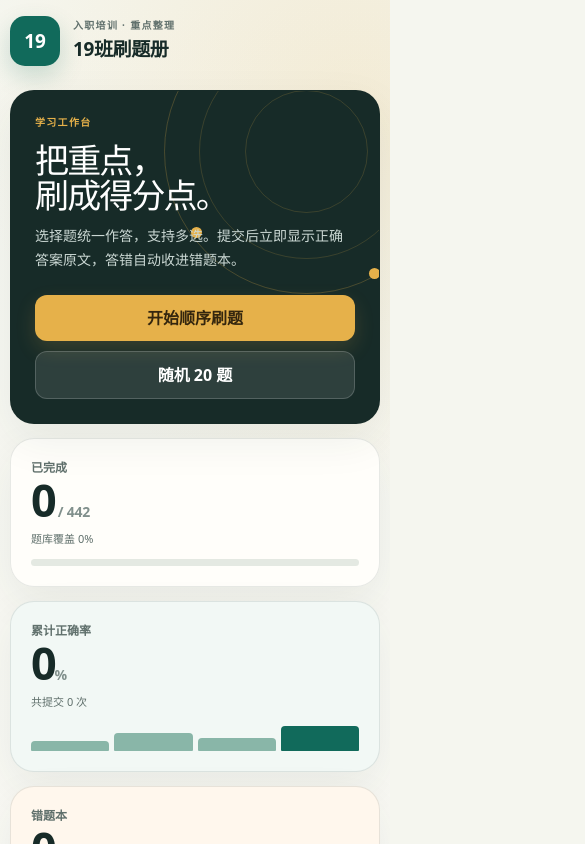
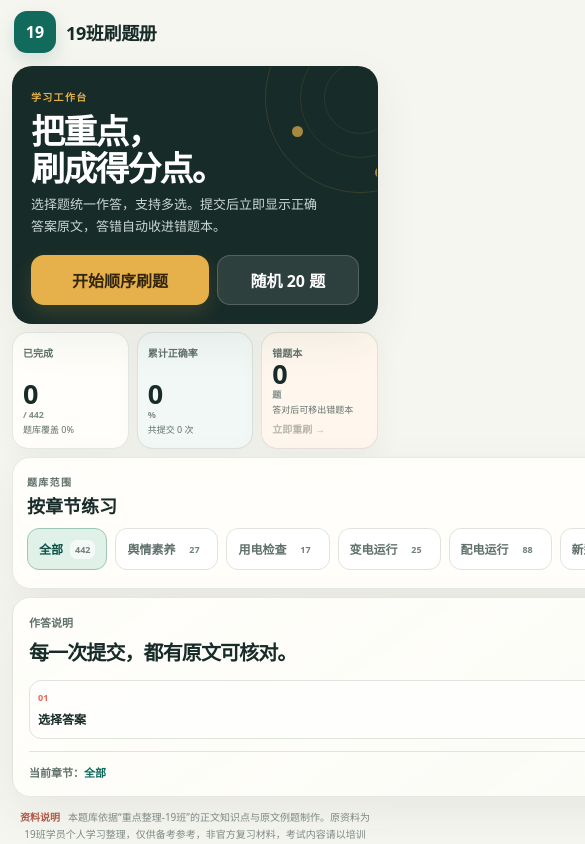
Before and after one commit to awesome3minge-coder/class19-quiz, a Next.js app: page / in a window 390 px wide. Shown: the top 844 px of the page, 585 px wide, since content can reach past the window. Built offline with nearby package versions, Linux system fonts and the light colour scheme; no server answers.

Commit message:
Optimize mobile quiz and add Pages deployment

```diff
--- a/app/globals.css
+++ b/app/globals.css
@@ -1,5 +1,3 @@
-@import 'tailwindcss';
-
 :root {
   --ink: #172b28;
   --muted: #60706c;
@@ -14,7 +12,7 @@
 }
 
 * { box-sizing: border-box; }
-html { min-height: 100%; background: #f5f6ef; }
+html { min-height: 100%; background: #f5f6ef; -webkit-text-size-adjust: 100%; }
 body {
   min-height: 100vh;
   margin: 0;
@@ -26,7 +24,7 @@ body {
   font-family: "Microsoft YaHei", "PingFang SC", system-ui, sans-serif;
 }
 
-button { font: inherit; }
+button { font: inherit; touch-action: manipulation; -webkit-tap-highlight-color: transparent; }
 button:focus-visible { outline: 3px solid rgba(230,177,74,.65); outline-offset: 2px; }
 
 .app-shell { width: min(1180px, calc(100% - 32px)); min-height: 100vh; margin: 0 auto; padding: 26px 0 38px; }
@@ -117,6 +115,7 @@ button:focus-visible { outline: 3px solid rgba(230,177,74,.65); outline-offset:
 .session-stat { display: flex; align-items: center; justify-content: space-between; padding: 12px 0; border-top: 1px solid var(--line); color: var(--muted); font-size: 11px; }
 .session-stat strong { color: var(--ink); font-size: 16px; }
 .storage-note { margin: 18px 0 0; color: #8b9692; font-size: 10px; line-height: 1.55; }
+.session-mobile-progress { display: none; }
 
 .question-card { min-height: 640px; padding: clamp(22px, 4vw, 40px); border-radius: 22px; overflow: hidden; }
 .question-progress { height: 5px; margin: calc(clamp(22px, 4vw, 40px) * -1) calc(clamp(22px, 4vw, 40px) * -1) 30px; background: #e8ebe6; }
@@ -183,24 +182,96 @@ button:focus-visible { outline: 3px solid rgba(230,177,74,.65); outline-offset:
   .session-stat { gap: 9px; padding: 0; border: 0; }
 }
 
-@media (max-width: 560px) {
-  .app-shell { width: min(100% - 20px, 1180px); padding-top: 16px; }
+@media (max-width: 680px) {
+  body { background: #f6f6f0; }
+  .app-shell { width: 100%; padding: 0 12px calc(22px + env(safe-area-inset-bottom)); }
+  .topbar { min-height: 66px; margin: 0; padding: calc(8px + env(safe-area-inset-top)) 2px 10px; }
+  .brand-button { gap: 10px; }
+  .brand-mark { width: 42px; height: 42px; border-radius: 13px; font-size: 16px; box-shadow: 0 7px 18px rgba(17,106,91,.16); }
   .source-pill { display: none; }
-  .brand-copy strong { font-size: 19px; }
-  .dashboard { grid-template-columns: 1fr; }
-  .intro-card { grid-column: auto; min-height: 305px; padding: 24px; }
-  .mode-row { flex-direction: column; align-items: stretch; }
-  .stat-card { min-height: 145px; }
-  .question-card { min-height: 0; padding: 20px 16px; }
-  .question-progress { margin: -20px -16px 22px; }
+  .brand-copy .eyebrow { display: none; }
+  .brand-copy strong { font-size: 18px; }
+
+  .dashboard { grid-template-columns: repeat(3, minmax(0, 1fr)); gap: 8px; }
+  .intro-card { grid-column: 1 / -1; min-height: 0; padding: 22px 18px 18px; border-radius: 20px; }
+  .intro-card h1 { margin: 9px 0 8px; font-size: 34px; line-height: 1.08; }
+  .intro-copy { max-width: 88%; font-size: 13px; line-height: 1.65; }
+  .hero-orbit { width: 190px; height: 190px; right: -78px; top: -64px; opacity: .7; }
+  .hero-orbit::after { inset: 58px; }
+  .mode-row { display: grid; grid-template-columns: 1.25fr 1fr; gap: 8px; margin-top: 18px; }
+  .primary-button, .secondary-button, .submit-button, .outline-button { min-height: 50px; padding: 12px 14px; border-radius: 13px; }
+
+  .stat-card { min-height: 112px; padding: 12px 10px; border-radius: 16px; box-shadow: 0 9px 26px rgba(30,53,48,.05); }
+  .stat-label { font-size: 10px; }
+  .stat-card strong { font-size: 27px; letter-spacing: -.04em; }
+  .stat-card strong small { display: block; margin-top: 3px; font-size: 9px; }
+  .stat-caption { margin: 5px 0 0; font-size: 9px; line-height: 1.3; }
+  .progress-track, .mini-bars { display: none; }
+  .text-button { margin-top: 5px; font-size: 10px; }
+
+  .notice { margin-top: 8px; border-radius: 12px; }
+  .home-grid { gap: 8px; margin-top: 8px; }
+  .chapter-card { padding: 16px 14px 14px; border-radius: 18px; }
+  .section-heading { align-items: center; margin-bottom: 10px; }
+  .section-heading h2 { margin-top: 3px; font-size: 18px; }
+  .chapter-list { display: flex; max-height: none; gap: 8px; margin: 0 -14px; padding: 0 14px 4px; overflow-x: auto; overflow-y: hidden; scrollbar-width: none; scroll-snap-type: x proximity; }
+  .chapter-list::-webkit-scrollbar { display: none; }
+  .chapter-item { width: auto; min-width: max-content; min-height: 42px; display: flex; flex: 0 0 auto; gap: 7px; margin: 0; padding: 9px 11px; border: 1px solid var(--line); border-radius: 12px; background: white; scroll-snap-align: start; }
+  .chapter-item.active { border-color: #9cc7b7; }
+  .chapter-index { display: none; }
+  .chapter-title { overflow: visible; }
+  .chapter-count { min-width: 24px; padding: 3px 5px; }
+
+  .guide-card { min-height: 0; padding: 16px; border-radius: 18px; }
+  .guide-topline { margin-bottom: 10px; }
+  .guide-card h2 { margin: 8px 0 14px; font-size: 20px; line-height: 1.3; }
+  .guide-steps { grid-template-columns: repeat(3, minmax(0, 1fr)); gap: 6px; }
+  .guide-steps > div { min-height: 0; padding: 10px 8px; border-radius: 12px; }
+  .guide-steps span { margin-bottom: 6px; font-size: 9px; }
+  .guide-steps strong { font-size: 12px; }
+  .guide-steps p { display: none; }
+  .guide-footer { margin-top: 12px; padding-top: 12px; }
+
+  .view-quiz .topbar { display: none; }
+  .quiz-layout { gap: 8px; padding-top: calc(8px + env(safe-area-inset-top)); }
+  .session-card { position: sticky; top: 0; z-index: 20; min-height: 58px; grid-template-columns: auto 1fr auto; gap: 10px; padding: 9px 12px; border-radius: 15px; background: rgba(255,254,250,.96); box-shadow: 0 8px 22px rgba(30,53,48,.1); backdrop-filter: blur(14px); }
+  .back-button { min-width: 70px; min-height: 40px; display: grid; place-items: center; margin: 0; border-radius: 10px; background: #f0f2ed; font-size: 11px; }
+  .session-mobile-progress { display: grid; gap: 2px; color: var(--muted); text-align: center; font-size: 9px; }
+  .session-mobile-progress strong { color: var(--ink); font-size: 18px; line-height: 1; }
+  .session-mobile-progress small { color: var(--muted); font-size: 9px; }
+  .session-stat { min-width: 52px; display: grid; justify-items: end; gap: 1px; font-size: 9px; }
+  .session-stat strong { font-size: 16px; }
+
+  .question-card { min-height: calc(100dvh - 78px); padding: 18px 14px 0; border-radius: 18px; box-shadow: 0 9px 28px rgba(30,53,48,.06); }
+  .question-progress { height: 4px; margin: -18px -14px 17px; }
   .question-meta { flex-wrap: wrap; }
-  .chapter-name { width: 100%; margin-left: 0; }
-  .question-footer { align-items: stretch; flex-direction: column; }
-  .submit-button { width: 100%; }
-  .session-card { grid-template-columns: 1fr auto; }
+  .question-number { font-size: 11px; }
+  .type-badge { padding: 4px 7px; }
+  .chapter-name { width: 100%; margin: 2px 0 0; font-size: 10px; }
+  .question-card h2 { margin: 15px 0 17px; font-size: 19px; line-height: 1.55; letter-spacing: -.015em; }
+  .multi-hint { margin: -7px 0 13px; font-size: 10px; line-height: 1.5; }
+  .options-list { gap: 9px; }
+  .option-button { min-height: 62px; gap: 11px; padding: 13px 12px; border-radius: 13px; }
+  .option-letter { width: 34px; height: 34px; border-radius: 10px; }
+  .option-text { font-size: 14px; line-height: 1.62; overflow-wrap: anywhere; }
+  .option-mark { width: 24px; height: 24px; flex: 0 0 auto; }
+  .answer-panel { grid-template-columns: 32px 1fr; gap: 10px; margin-top: 14px; padding: 14px 12px; border-radius: 13px; }
+  .answer-icon { width: 30px; height: 30px; border-radius: 9px; }
+  .answer-panel p { font-size: 13px; line-height: 1.7; }
+  .answer-panel p span { display: block; width: max-content; margin: 0 0 5px; }
+  .question-footer { position: sticky; bottom: 0; z-index: 15; align-items: stretch; flex-direction: column; gap: 7px; margin: 18px -14px 0; padding: 10px 14px calc(10px + env(safe-area-inset-bottom)); border-top: 1px solid var(--line); background: rgba(255,254,250,.97); box-shadow: 0 -10px 24px rgba(30,53,48,.07); backdrop-filter: blur(14px); }
+  .question-footer > span { min-height: 14px; text-align: center; font-size: 10px; }
+  .submit-button { width: 100%; min-height: 52px; }
   .session-stat:first-of-type { display: none; }
-  .answer-panel { grid-template-columns: 1fr; }
-  .answer-icon { width: 30px; height: 30px; }
+
+  .summary-card { margin: calc(18px + env(safe-area-inset-top)) auto 0; padding: 34px 18px; border-radius: 22px; }
+  .summary-badge { width: 66px; height: 66px; margin-bottom: 20px; border-radius: 20px; }
+  .summary-card h1 { font-size: 74px; }
+  .summary-copy { margin: 20px auto; font-size: 14px; }
+  .summary-actions { display: grid; }
+  .summary-actions > button { width: 100%; }
+
+  .disclaimer { margin-top: 12px; padding: 0 8px; }
 }
 
 @media (prefers-reduced-motion: reduce) {
--- a/app/layout.tsx
+++ b/app/layout.tsx
@@ -1,4 +1,4 @@
-import type { Metadata } from 'next';
+import type { Metadata, Viewport } from 'next';
 import './globals.css';
 
 const siteUrl = new URL(process.env.NEXT_PUBLIC_SITE_URL ?? 'http://localhost:3000');
@@ -22,6 +22,13 @@ export const metadata: Metadata = {
   },
 };
 
+export const viewport: Viewport = {
+  width: 'device-width',
+  initialScale: 1,
+  viewportFit: 'cover',
+  themeColor: '#173f35',
+};
+
 export default function RootLayout({ children }: Readonly<{ children: React.ReactNode }>) {
   return <html lang="zh-CN"><body>{children}</body></html>;
 }
--- a/app/page.tsx
+++ b/app/page.tsx
@@ -53,6 +53,7 @@ export default function Home() {
   const [notice, setNotice] = useState('');
 
   useEffect(() => {
+    const timerId = window.setTimeout(() => {
       try {
         const saved = window.localStorage.getItem(STORAGE_KEY);
         if (saved) setProgress({ ...EMPTY_PROGRESS, ...JSON.parse(saved) });
@@ -61,6 +62,9 @@ export default function Home() {
       } finally {
         setHydrated(true);
       }
+    }, 0);
+
+    return () => window.clearTimeout(timerId);
   }, []);
 
   useEffect(() => {
@@ -153,6 +157,7 @@ export default function Home() {
     setSelected([]);
     setSubmitted(false);
     setLastCorrect(false);
+    window.requestAnimationFrame(() => window.scrollTo({ top: 0, behavior: 'smooth' }));
   }
 
   function returnHome() {
@@ -171,7 +176,7 @@ export default function Home() {
   }
 
   return (
-    <main className="app-shell">
+    <main className={`app-shell view-${view}`}>
       <header className="topbar">
         <button className="brand-button" onClick={returnHome} aria-label="返回首页">
           <span className="brand-mark">19</span>
@@ -262,6 +267,10 @@ export default function Home() {
         <section className="quiz-layout">
           <aside className="session-card">
             <button className="back-button" onClick={returnHome}>← 退出练习</button>
+            <div className="session-mobile-progress" aria-label={`第 ${currentIndex + 1} 题，共 ${sessionIds.length} 题`}>
+              <span>{modeLabel}</span>
+              <strong>{currentIndex + 1}<small> / {sessionIds.length}</small></strong>
+            </div>
             <p className="eyebrow">{modeLabel}</p>
             <div className="session-progress-ring" style={{ '--progress': `${((currentIndex + 1) / sessionIds.length) * 360}deg` } as CSSProperties}>
               <span><strong>{currentIndex + 1}</strong><small>/{sessionIds.length}</small></span>
--- a/eslint.config.mjs
+++ b/eslint.config.mjs
@@ -5,7 +5,7 @@ import nextTs from 'eslint-config-next/typescript';
 const eslintConfig = defineConfig([
   ...nextVitals,
   ...nextTs,
-  globalIgnores(['.next/**', 'out/**', 'build/**', 'next-env.d.ts']),
+  globalIgnores(['.next/**', '.vinext/**', 'out/**', 'build/**', 'mirror-dist/**', 'next-env.d.ts']),
 ]);
 
 export default eslintConfig;
--- a/mirror/vite.config.ts
+++ b/mirror/vite.config.ts
@@ -4,6 +4,7 @@ import path from 'node:path';
 
 export default defineConfig({
   root: path.resolve(__dirname),
+  base: './',
   plugins: [react()],
   build: {
     outDir: path.resolve(__dirname, '../mirror-dist'),
--- a/package.json
+++ b/package.json
@@ -8,6 +8,7 @@
   "scripts": {
     "dev": "vinext dev",
     "build": "vinext build",
+    "build:static": "vite build --config mirror/vite.config.ts",
     "start": "vinext start",
     "lint": "eslint . --ignore-pattern dist --ignore-pattern .next"
   },
--- a/scripts/extract-questions.mjs
+++ b/scripts/extract-questions.mjs
@@ -24,29 +24,6 @@ for (let index = 0; index < rawLines.length; index += 1) {
 
 const questionPattern = /(?:💡\s*)?e\.?g\.\s*\d+/i;
 const noisePattern = /^(班|１９|理|整|重点整理-19班|⭐️|考点速记[：:]?)$/;
-
-const ranges = [
-  [0, 274, '舆情素养'],
-  [275, 659, '用电检查'],
-  [660, 916, '输电线路'],
-  [917, 1262, '变电运行'],
-  [1263, 2281, '配电运行'],
-  [2282, 2870, '新型电力系统'],
-  [2871, 3008, '电力电缆'],
-  [3009, 3199, '数字化与人工智能'],
-  [3200, 3893, '客户服务'],
-  [3894, 4239, '电能计量'],
-  [4240, 4462, '主网调度'],
-  [4463, 4770, '配网调度'],
-  [4771, 5231, '变电检修'],
-  [5232, 5541, '招标采购'],
-  [5542, 5817, '发电技术'],
-  [5818, Number.POSITIVE_INFINITY, '储能与供应链'],
-];
-
-function categoryFor(lineNumber) {
-  return ranges.find(([start, end]) => lineNumber >= start && lineNumber <= end)?.[2] ?? '综合';
-}
 
 function categoryForPage(pageNumber) {
   if (pageNumber <= 2) return '舆情素养';
```
Lines whose indentation alone changed are shown as unchanged.
